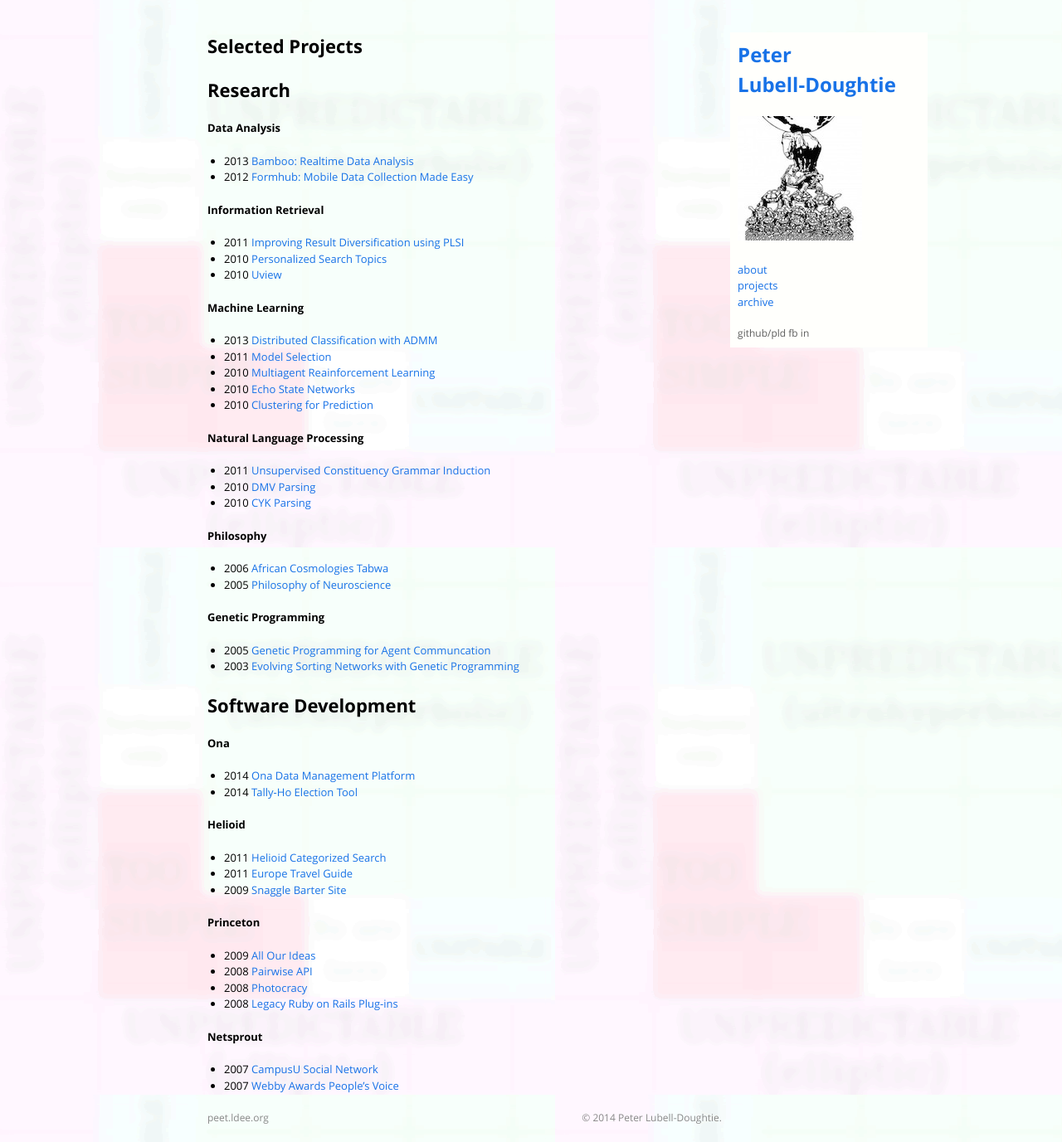
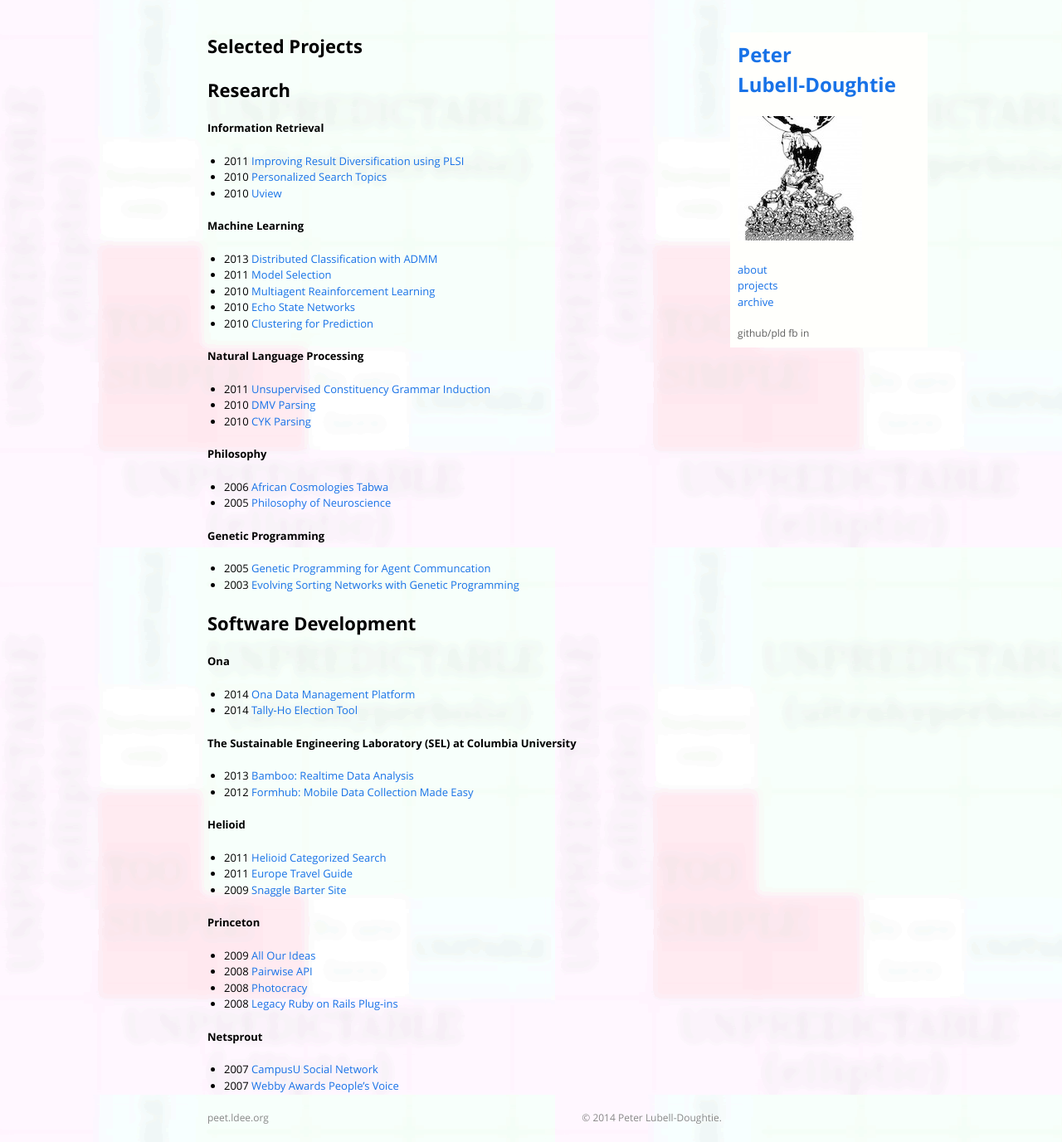
Before and after one commit to pld/pld.github.io, a Jekyll site: the page built from projects/index.md, in a window 1280 px wide. Shown: the whole page at 83% size. Built offline with Jekyll 4.4.1, drawn with Linux system fonts in a browser that asks for light colours; Markdown is read by kramdown in place of the engine named in the settings.

Commit message:
PLD: move sel projects to software

```diff
--- a/projects/index.md
+++ b/projects/index.md
@@ -6,11 +6,6 @@
 ### Selected Projects
 
 ### Research
-
-**Data Analysis**
-
-* 2013 [Bamboo: Realtime Data Analysis](http://bamboo.io/)
-* 2012 [Formhub: Mobile Data Collection Made Easy](/general/2012/07/22/presenting-formhub-at-mdm-2012.html)
 
 **Information Retrieval**
 
@@ -49,6 +44,11 @@
 * 2014 [Ona Data Management Platform](https://ona.io)
 * 2014 [Tally-Ho Election Tool](https://github.com/onaio/tally-ho)
 
+**The Sustainable Engineering Laboratory (SEL) at Columbia University**
+
+* 2013 [Bamboo: Realtime Data Analysis](http://bamboo.io/)
+* 2012 [Formhub: Mobile Data Collection Made Easy](/general/2012/07/22/presenting-formhub-at-mdm-2012.html)
+
 **Helioid**
 
 * 2011 [Helioid Categorized Search](/projects/software/helioid.html)
```
